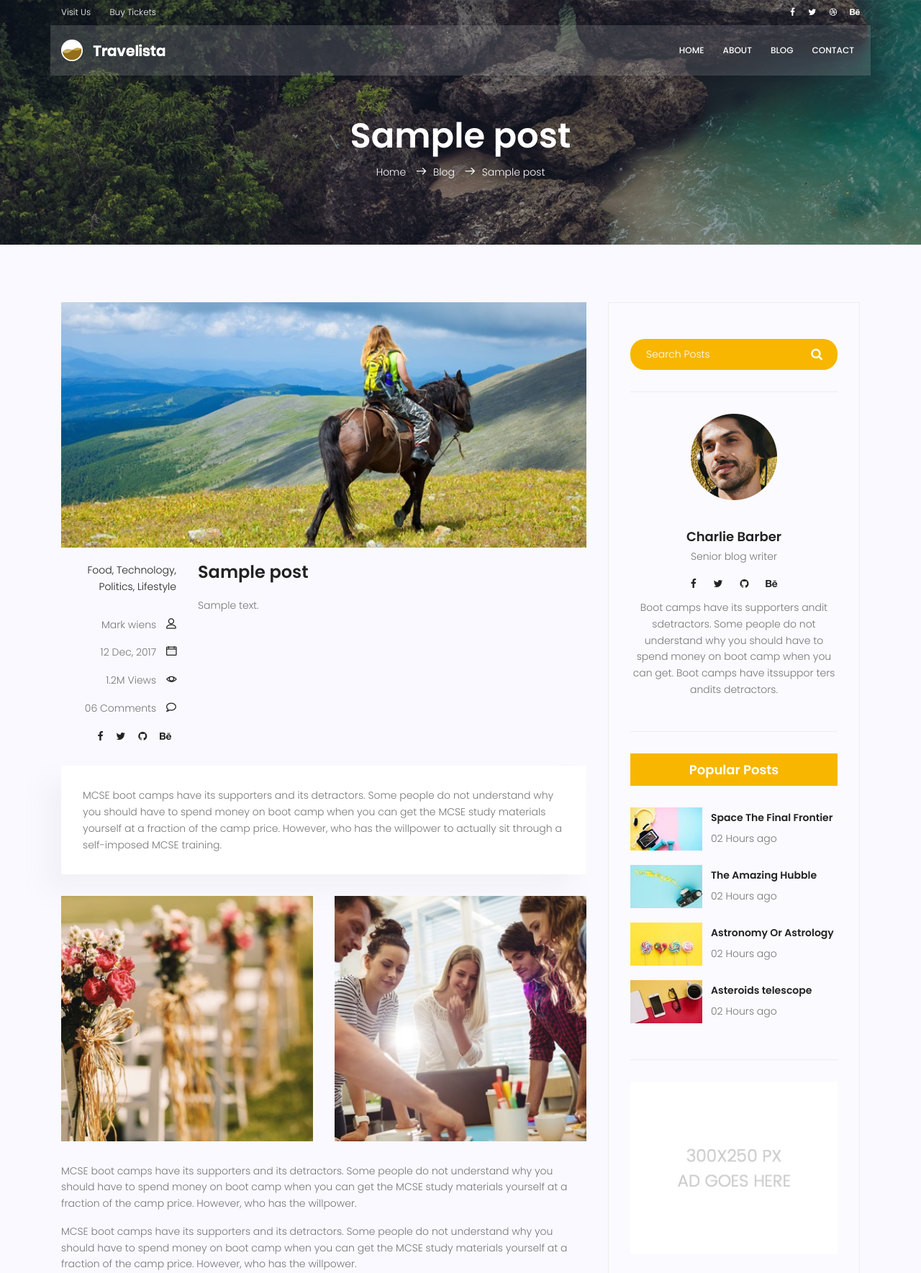
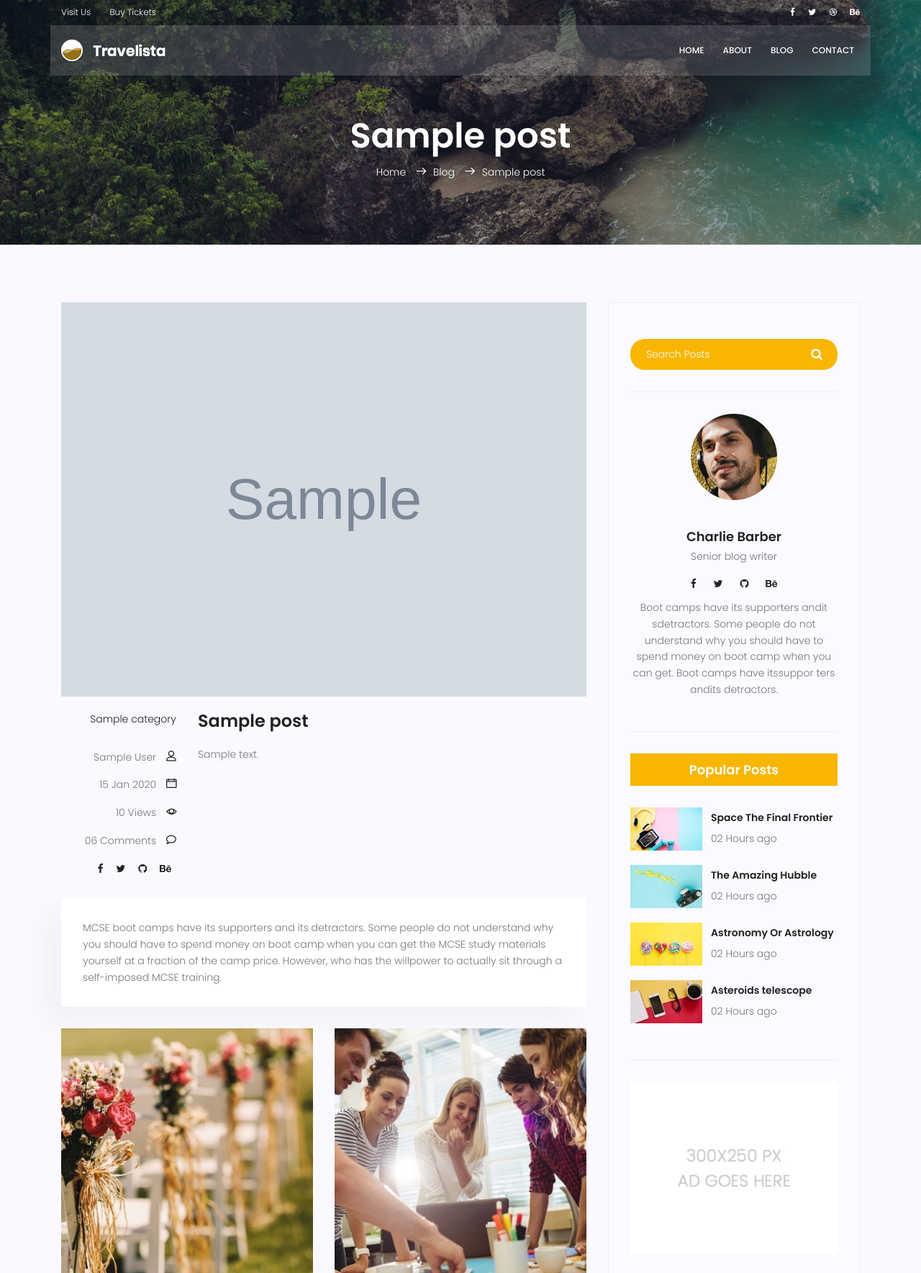
Before and after one commit to rosacraft/django-begginer-practice, a Django app: page /blog/1 in a window 1280 px wide. Shown: the top 1769 px of the page at 72% size. Run offline with Django 3.2, Linux system fonts and the light colour scheme; tables that the repository leaves empty hold one stand-in row (values such as "Sample post"); grey boxes marked "Sample" are stand-in pictures; some libraries are stand-ins or nearby versions.

Commit message:
use some template tags and small changes
use template tags for DateTime and not showing (,) at the end of the for loop

```diff
--- a/templates/blog/blog-home.html
+++ b/templates/blog/blog-home.html
@@ -98,7 +98,7 @@
                   <a href="#">{{post.author.get_full_name}}</a> <span class="lnr lnr-user"></span>
                 </p>
                 <p class="date col-lg-12 col-md-12 col-6">
-                  <a href="#">{{post.published_date}}</a> <span class="lnr lnr-calendar-full"></span>
+                  <a href="#">{{post.published_date|date:"d M Y"}}</a> <span class="lnr lnr-calendar-full"></span>
                 </p>
                 <p class="view col-lg-12 col-md-12 col-6">
                   <a href="#">{{post.counted_views}} Views</a> <span class="lnr lnr-eye"></span>
--- a/templates/blog/blog-single.html
+++ b/templates/blog/blog-single.html
@@ -24,33 +24,26 @@
           <div class="single-post row">
             <div class="col-lg-12">
               <div class="feature-img">
-                <img class="img-fluid" src="{% static 'img/blog/feature-img1.jpg' %}" alt="" />
+                <img class="img-fluid" src="{{post.image.url}}" alt="" />
               </div>
             </div>
             <div class="col-lg-3 col-md-3 meta-details">
               <ul class="tags">
                 <li>
-                  <a href="#">Food,</a>
-                </li>
-                <li>
-                  <a href="#">Technology,</a>
-                </li>
-                <li>
-                  <a href="#">Politics,</a>
-                </li>
-                <li>
-                  <a href="#">Lifestyle</a>
-                </li>
+                {% for cat in post.category.all %}
+                <a href="#">{{cat.name}}</a>{% if not forloop.last %},{% endif %}
+                {% endfor %}
+              </li>
               </ul>
               <div class="user-details row">
                 <p class="user-name col-lg-12 col-md-12 col-6">
-                  <a href="#">Mark wiens</a> <span class="lnr lnr-user"></span>
+                  <a href="#">{{post.author.get_full_name}}</a> <span class="lnr lnr-user"></span>
                 </p>
                 <p class="date col-lg-12 col-md-12 col-6">
-                  <a href="#">12 Dec, 2017</a> <span class="lnr lnr-calendar-full"></span>
+                  <a href="#">{{post.published_date|date:"d M Y"}}</a> <span class="lnr lnr-calendar-full"></span>
                 </p>
                 <p class="view col-lg-12 col-md-12 col-6">
-                  <a href="#">1.2M Views</a> <span class="lnr lnr-eye"></span>
+                  <a href="#">{{post.counted_views}} Views</a> <span class="lnr lnr-eye"></span>
                 </p>
                 <p class="comments col-lg-12 col-md-12 col-6">
                   <a href="#">06 Comments</a> <span class="lnr lnr-bubble"></span>
```
